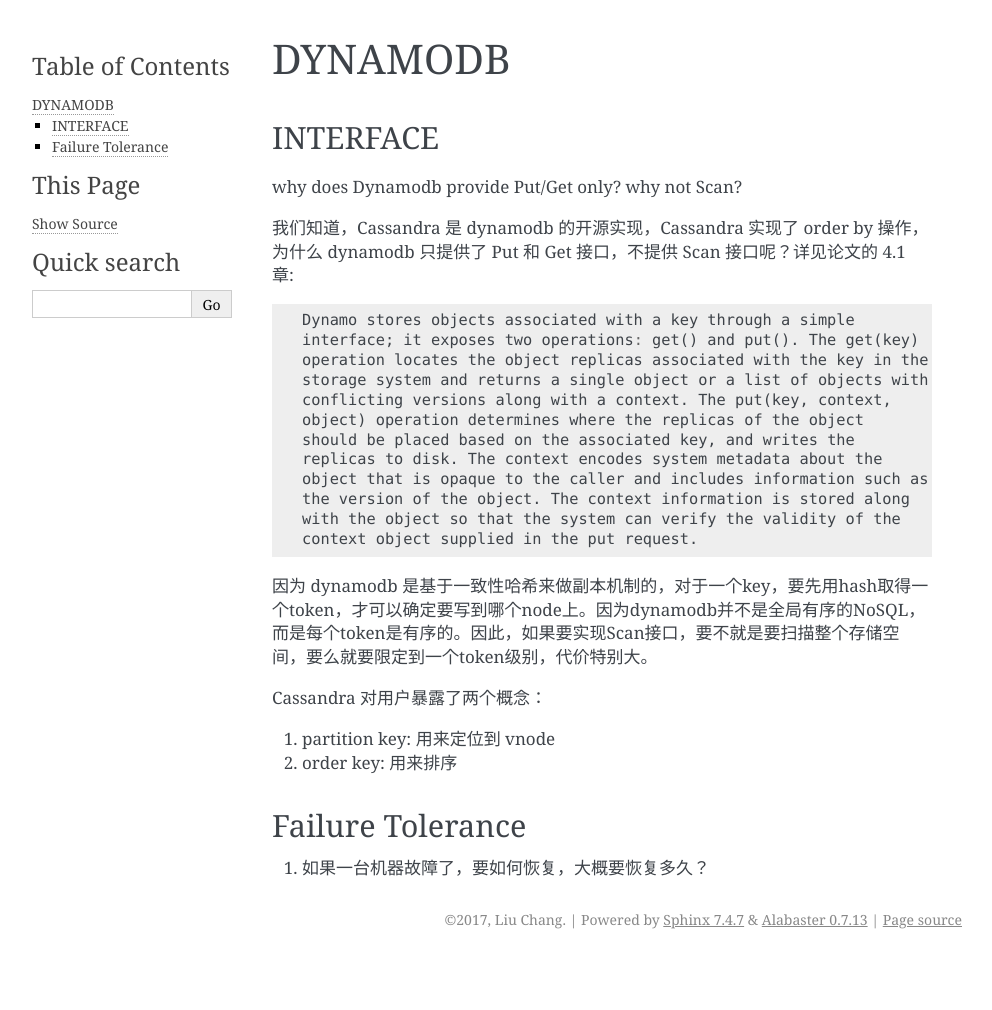
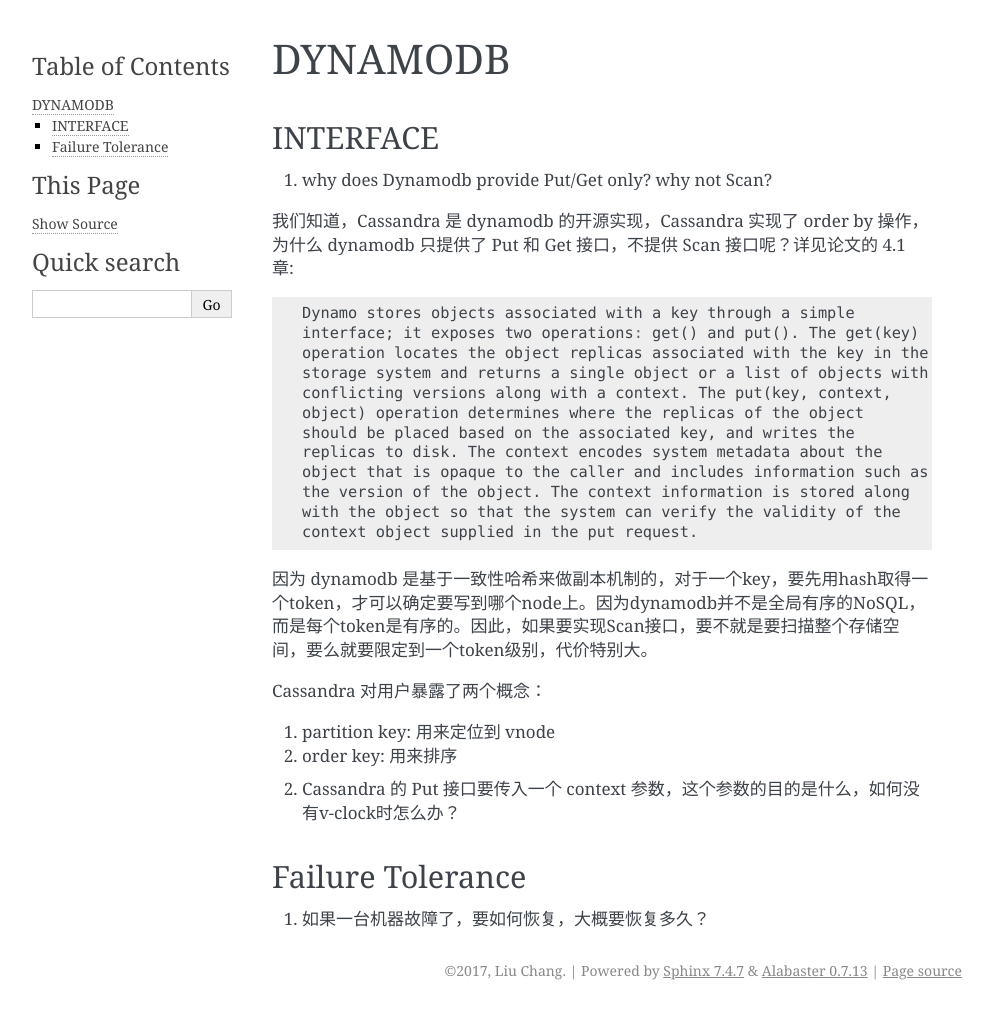
Before and after one commit to Liuchang0812/Paper, a Sphinx documentation site: the page built from source/NoSQL/Dynamodb.rst, in a window 1280 px wide. Shown: the whole page, without its empty margins (148-1140 px from the left). Built offline with Sphinx 7.4.7, drawn with Linux system fonts in a browser that asks for light colours; before the commit the page ends 959 px from its top, so only the background shows below that; some of the changed lines change nothing that is shown.

Commit message:
Update Dynamodb.rst

```diff
--- a/source/NoSQL/Dynamodb.rst
+++ b/source/NoSQL/Dynamodb.rst
@@ -5,7 +5,7 @@
 INTERFACE
 ----------
 
-why does Dynamodb provide Put/Get only? why not Scan?
+1. why does Dynamodb provide Put/Get only? why not Scan?
 
 我们知道，Cassandra 是 dynamodb 的开源实现，Cassandra 实现了 order by 操作，为什么 dynamodb 只提供了 Put 和 Get 接口，不提供 Scan 接口呢？详见论文的 4.1 章:
 
@@ -32,6 +32,9 @@
 #. partition key: 用来定位到 vnode
 #. order key: 用来排序
 
+2. Cassandra 的 Put 接口要传入一个 context 参数，这个参数的目的是什么，如何没有v-clock时怎么办？
+
+
 Failure Tolerance
 -------------------
 
```
